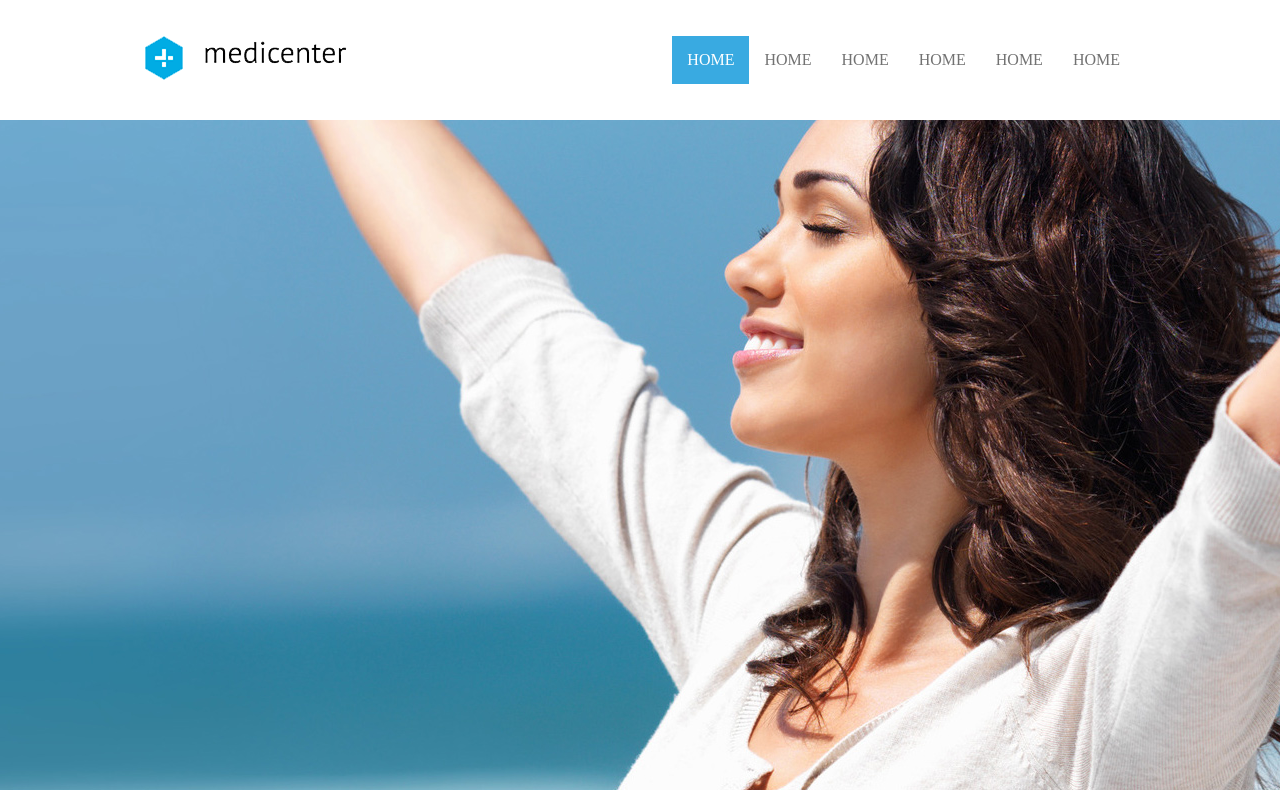
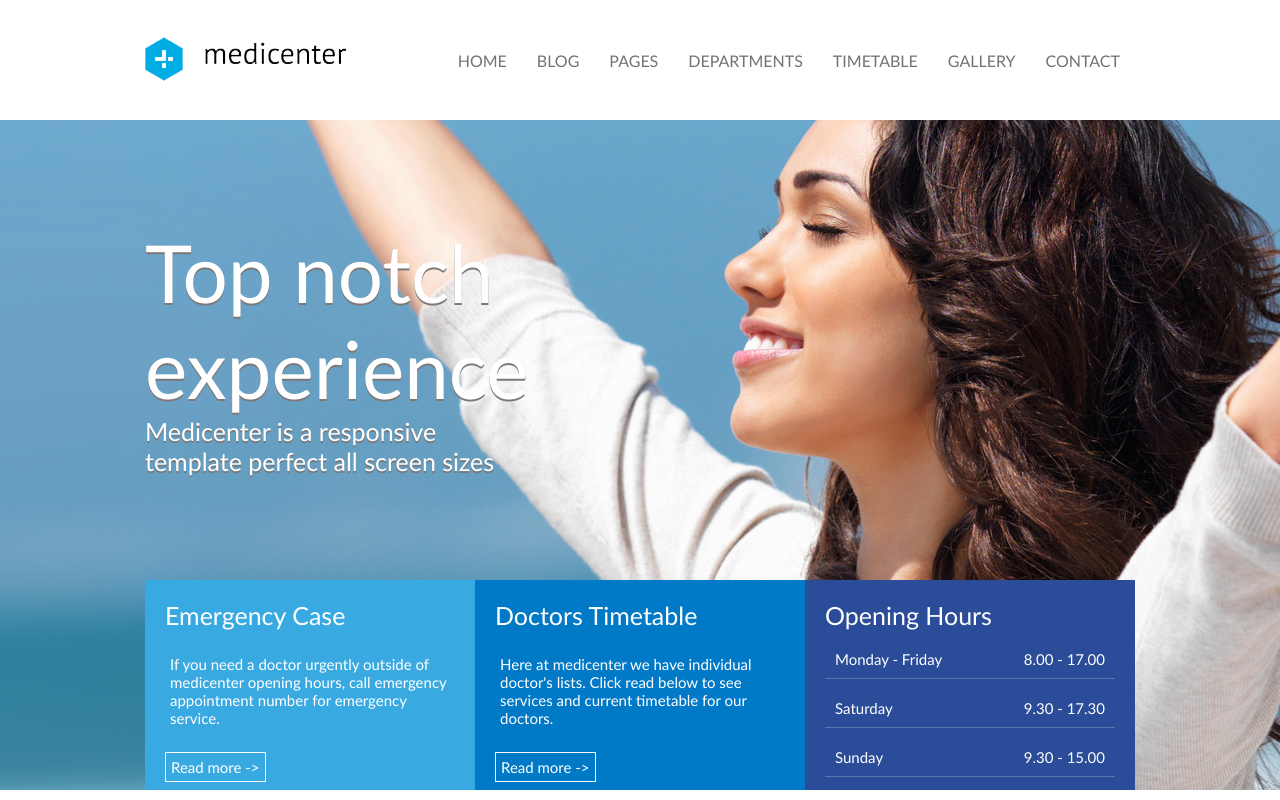
Before and after one commit to caiousouza/Proj-Flexbox, a plain HTML site: page index.html in a window 1280 px wide. Drawn offline with Linux system fonts and the light colour scheme.

Commit message:
Arquivos do assets, arquivo Style e o index.

```diff
--- a/assets/css/style.css
+++ b/assets/css/style.css
@@ -1,3 +1,6 @@
+*{
+    font-family: 'Calibri';
+}
 body{
     background-color: rgb(255, 255, 255);
     margin: 0px;
@@ -16,7 +19,6 @@ header{
 .logo{
     display: flex;
     align-items: center;
-
 }
 .menu{
     display: flex;
@@ -37,13 +39,87 @@ nav a{
     text-transform: uppercase;
     color: #727272;
 }
-nav .active a, nav a:hover{
+nav a:hover{
     background-color: #39aae1;
     color: #ffffff;
 }
 #banner{
+    display: flex;
+    justify-content: center;
     background-image: url(../images/img1.jpg);
     background-position: center;
     background-size: cover;
     height: 670px;
 }
+.column{
+    flex-direction: column;
+}
+.banner_headline{
+    flex: 1;
+    display: flex;
+    flex-direction: column;
+    justify-content: center;
+}
+.banner_headline h1{
+    color: #ffffff;
+    font-size: 80px;
+    text-shadow: 0px 2px 0px #7c7878;
+    margin: 0;
+    padding: 0;
+    max-width: 350px;
+    font-weight: 100;
+}
+.banner_headline h2{
+    color: #ffffff;
+    font-size: 25px;
+    text-shadow: 0px 2px 0px #7c7878;
+    margin-top: 40px;
+    margin: 0;
+    padding: 0;
+    max-width: 350px;
+    font-weight: 100;
+}
+.banner_options{
+    height: 210px;
+    display: flex;
+}
+.banner1, .banner2, .banner3{
+    flex: 1;
+    color: #ffffff;
+    padding: 20px;
+}
+.banner1{
+    background-color: #39aae1;
+}
+.banner2{
+    background-color: #0079c7;
+}
+.banner3{
+    background-color: #2b4c99;
+}
+.banner_title{
+    font-size: 25px;
+}
+.banner_descricao{
+    font-size: 15px;
+    margin-top: 20px;
+    margin-bottom: 20px;
+    padding: 5px;
+    font-weight: 100;
+}
+.banner_options a{
+    display: inline-block;
+    border: 1px solid #ffffff;
+    padding: 5px;
+    color: #ffffff;
+    font-size: 15px;
+    text-decoration: none;
+}
+.hours{
+    display: flex;
+    font-size: 15px;
+    justify-content: space-between;
+    margin-top: 10px ;
+    padding: 10px;
+    border-bottom: 1px solid #ffffff3a;
+}
--- a/index.html
+++ b/index.html
@@ -16,18 +16,52 @@
             <div class="menu">
                 <nav>
                     <ul>
-                        <li class="active"><a href="">HOME</a></li>
                         <li><a href="">HOME</a></li>
-                        <li><a href="">HOME</a></li>
-                        <li><a href="">HOME</a></li>
-                        <li><a href="">HOME</a></li>
-                        <li><a href="">HOME</a></li>
+                        <li><a href="">BLOG</a></li>
+                        <li><a href="">PAGES</a></li>
+                        <li><a href="">DEPARTMENTS</a></li>
+                        <li><a href="">TIMETABLE</a></li>
+                        <li><a href="">GALLERY</a></li>
+                        <li><a href="">CONTACT</a></li>
                     </ul>
                 </nav>
             </div>
         </div>
     </header>
     <section id="banner">
+        <div class="container column">
+            <div class="banner_headline">
+                <h1>Top notch experience</h1>
+                <h2>Medicenter is a responsive template perfect all screen sizes</h2>
+            </div>
+            <div class="banner_options">
+                <div class="banner1">
+                    <div class="banner_title">Emergency Case</div>
+                    <div class="banner_descricao">If you need a doctor urgently outside of medicenter opening hours, call emergency appointment number for emergency service.</div>
+                    <a href="">Read more -></a>
+                </div>
+                <div class="banner2">
+                    <div class="banner_title">Doctors Timetable</div>
+                    <div class="banner_descricao">Here at medicenter we have individual doctor's lists. Click read below to see services and current timetable for our doctors.</div>
+                    <a href="">Read more -></a>
+                </div>
+                <div class="banner3">
+                    <div class="banner_title">Opening Hours</div>
+                    <div class="hours">
+                        <div>Monday - Friday</div>
+                        <div>8.00 - 17.00</div>
+                    </div>
+                    <div class="hours">
+                        <div>Saturday</div>
+                        <div>9.30 - 17.30</div>
+                    </div>
+                    <div class="hours">
+                        <div>Sunday</div>
+                        <div>9.30 - 15.00</div>
+                    </div>
+                </div>
+            </div>
+        </div>
 
     </section>
 
```
